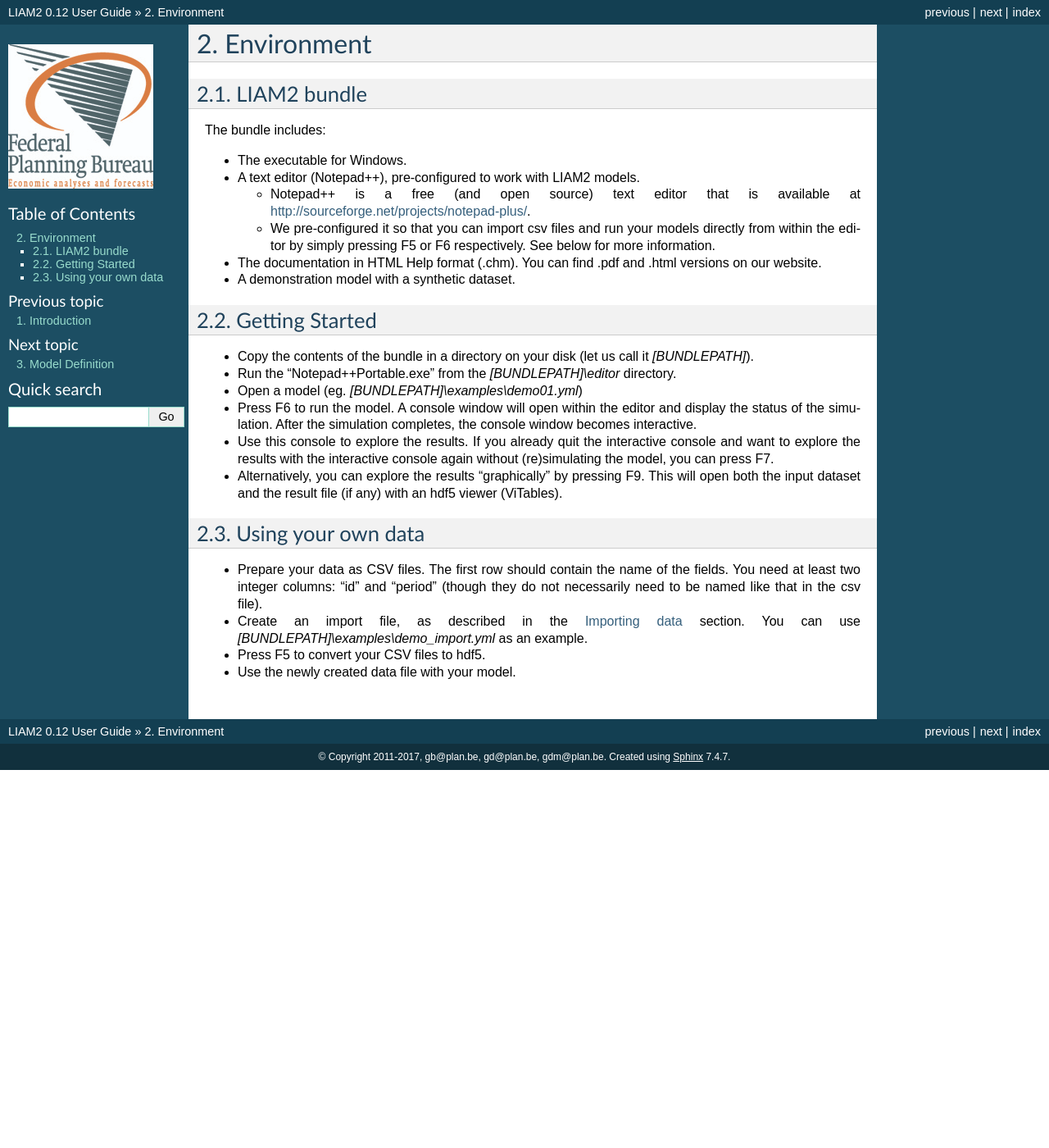
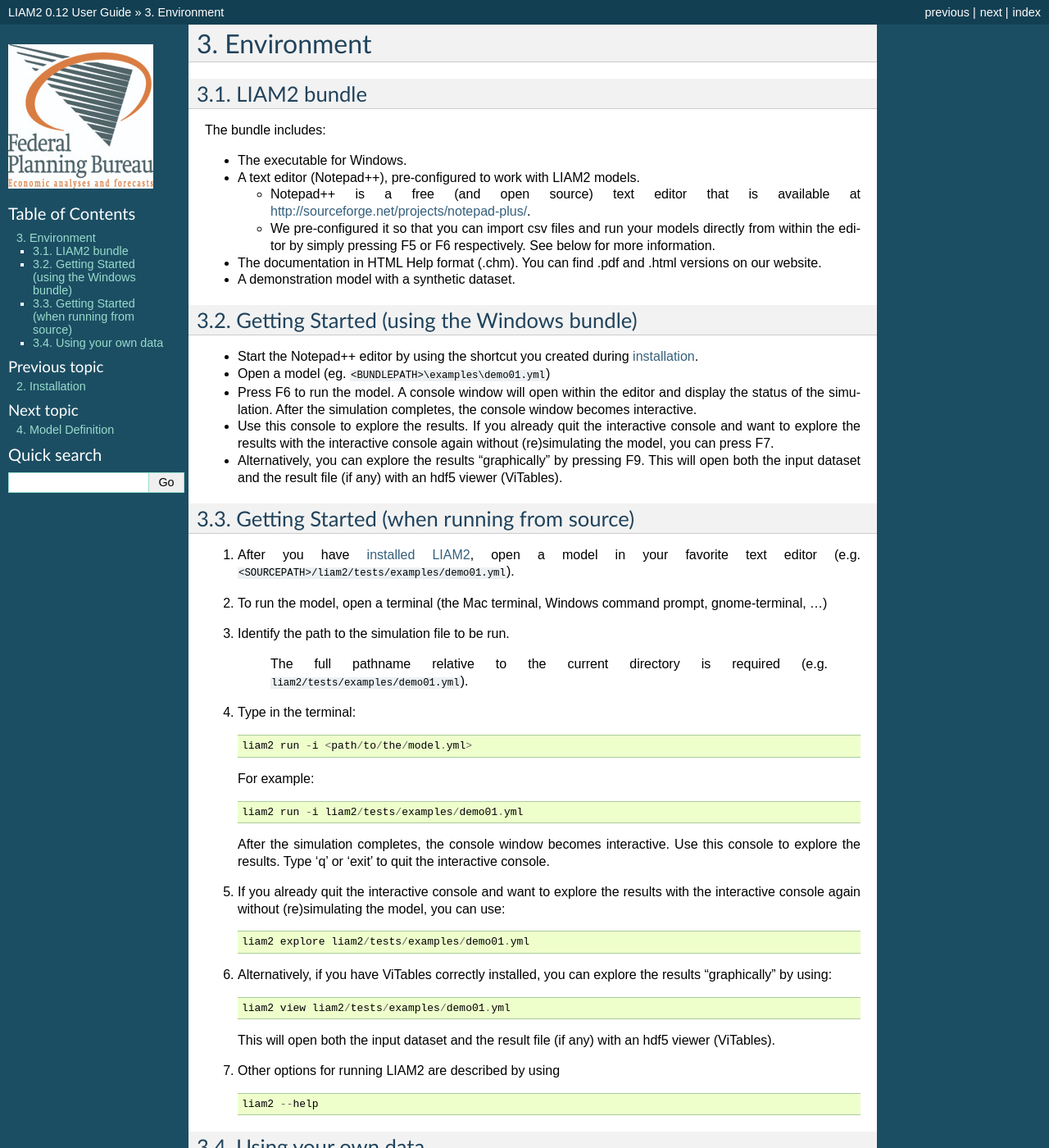
Before and after one commit to liam2/liam2, a Sphinx documentation site: the page built from doc/usersguide/source/environment.rst, in a window 1280 px wide and 1400 px high. Shown: the whole window at 82% size. Built offline with Sphinx 7.4.7, drawn with Linux system fonts in a browser that asks for light colours; some of the changed text lies outside the part shown.

Commit message:
close #192: add installation instruction in user guide (and improve them)

```diff
--- a/doc/usersguide/source/changes/version_0_12.rst.inc
+++ b/doc/usersguide/source/changes/version_0_12.rst.inc
@@ -79,6 +79,10 @@
 Miscellaneous improvements
 --------------------------
 
+* improve installation/getting started instructions and include installation instructions in the documentation
+  (instead of only providing them in the source archive). It now includes a section concerning installation on Mac OS X.
+  Closes :issue:`192`. Thanks to Paul Williamson for his help concerning installation on Macs.
+
 * the view command can be called without any file argument. This will launch the embedded ViTables without opening any
   file. In other words, one can now use `liam2/main.exe view` (on Windows) or `python main.py view` without another
   extra argument (closes :issue:`194`).
--- a/doc/usersguide/source/environment.rst
+++ b/doc/usersguide/source/environment.rst
@@ -24,16 +24,16 @@
 
 - A demonstration model with a synthetic dataset.
 
-Getting Started
----------------
 
-- Copy the contents of the bundle in a directory on your disk (let us call it
-  *[BUNDLEPATH]*).
+.. _getting_started_bundle:
 
-- Run the "Notepad++Portable.exe" from the *[BUNDLEPATH]\\editor*
-  directory.
+Getting Started (using the Windows bundle)
+------------------------------------------
 
-- Open a model (eg. *[BUNDLEPATH]\\examples\\demo01.yml*)
+- Start the Notepad++ editor by using the shortcut you created during
+  :ref:`installation <installation_bundle>`.
+
+- Open a model (eg. ``<BUNDLEPATH>\examples\demo01.yml``)
 
 - Press F6 to run the model. A console window will open within the editor and
   display the status of the simulation. After the simulation completes, the
@@ -47,6 +47,48 @@
   This will open both the input dataset and the result file (if any) with an
   hdf5 viewer (ViTables).
 
+
+.. _getting_started_source:
+
+Getting Started (when running from source)
+------------------------------------------
+
+1. After you have :ref:`installed LIAM2 <installation_source>`, open a model in your favorite text editor
+   (e.g. ``<SOURCEPATH>/liam2/tests/examples/demo01.yml``).
+
+2. To run the model, open a terminal (the Mac terminal, Windows command prompt, gnome-terminal, ...)
+
+3. Identify the path to the simulation file to be run.
+
+    The full pathname relative to the current directory is required (e.g. ``liam2/tests/examples/demo01.yml``).
+
+4. Type in the terminal: ::
+
+     liam2 run -i <path/to/the/model.yml>
+
+   For example: ::
+
+     liam2 run -i liam2/tests/examples/demo01.yml
+
+   After the simulation completes, the console window becomes interactive. Use this console to explore the results.
+   Type 'q' or 'exit' to quit the interactive console.
+
+5. If you already quit the interactive console and want to explore the results with the interactive
+   console again without (re)simulating the model, you can use: ::
+
+    liam2 explore liam2/tests/examples/demo01.yml
+
+6. Alternatively, if you have ViTables correctly installed, you can explore the results "graphically" by using: ::
+
+     liam2 view liam2/tests/examples/demo01.yml
+
+   This will open both the input dataset and the result file (if any) with an hdf5 viewer (ViTables).
+
+7. Other options for running LIAM2 are described by using ::
+
+     liam2 --help
+
+
 Using your own data
 -------------------
 
@@ -55,8 +97,8 @@
   do not necessarily need to be named like that in the csv file).
 
 - Create an import file, as described in the :ref:`import_data` section. You
-  can use *[BUNDLEPATH]\\examples\\demo_import.yml* as an example.
+  can use ``<BUNDLEPATH>/examples/demo_import.yml`` as an example.
 
-- Press F5 to convert your CSV files to hdf5.
+- Press F5 (or use `liam2 import <your_import_file.yml>` in a Terminal) to convert your CSV files to hdf5 .
 
 - Use the newly created data file with your model.
--- a/doc/usersguide/source/import.rst
+++ b/doc/usersguide/source/import.rst
@@ -296,4 +296,4 @@
 
 - If you are using the command line, use: ::
 
-    [BUNDLEPATH]\liam2\main import <path_to_description_file>
+    liam2 import <path_to_description_file>
--- a/doc/usersguide/source/index.rst
+++ b/doc/usersguide/source/index.rst
@@ -6,6 +6,7 @@
    :numbered:
 
    intro
+   install
    environment
    model
    processes
--- /dev/null
+++ b/doc/usersguide/source/install.rst
@@ -0,0 +1,4 @@
+Installation
+############
+
+.. include:: ../../../INSTALL.rst
--- a/doc/usersguide/source/model.rst
+++ b/doc/usersguide/source/model.rst
@@ -522,4 +522,4 @@
 
 - If you are using the command line, use: ::
 
-    [BUNDLEPATH]\liam2\main run <path_to_simulation_file>
+    <BUNDLEPATH>\liam2\main run <path_to_simulation_file>
```
Also changed, not shown: INSTALL.rst (added, +236 -0 lines), 1 other file.
